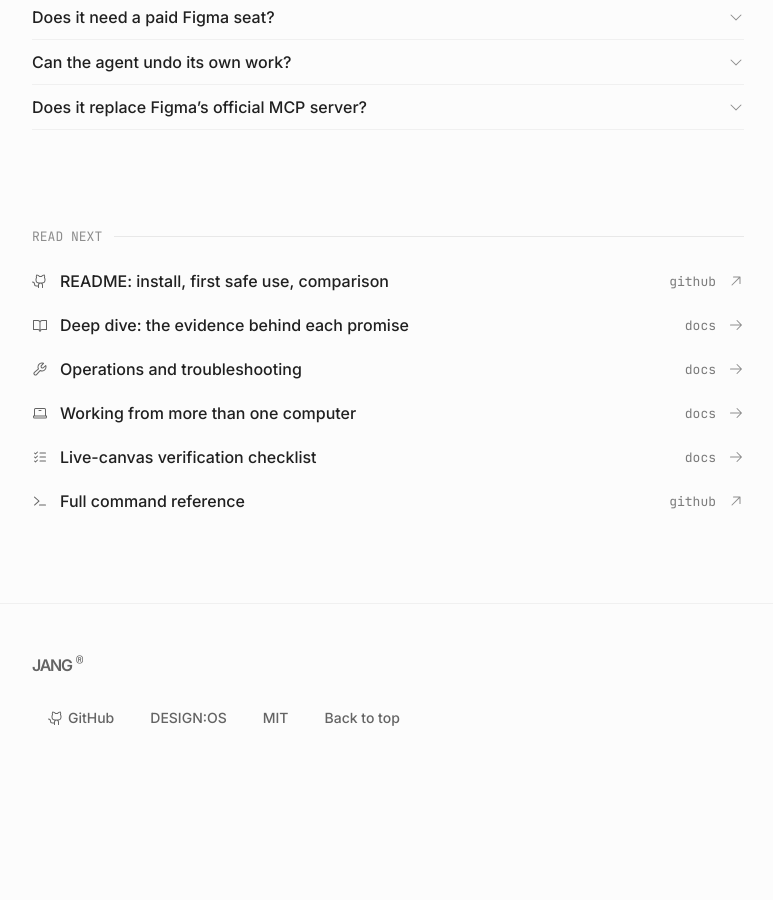
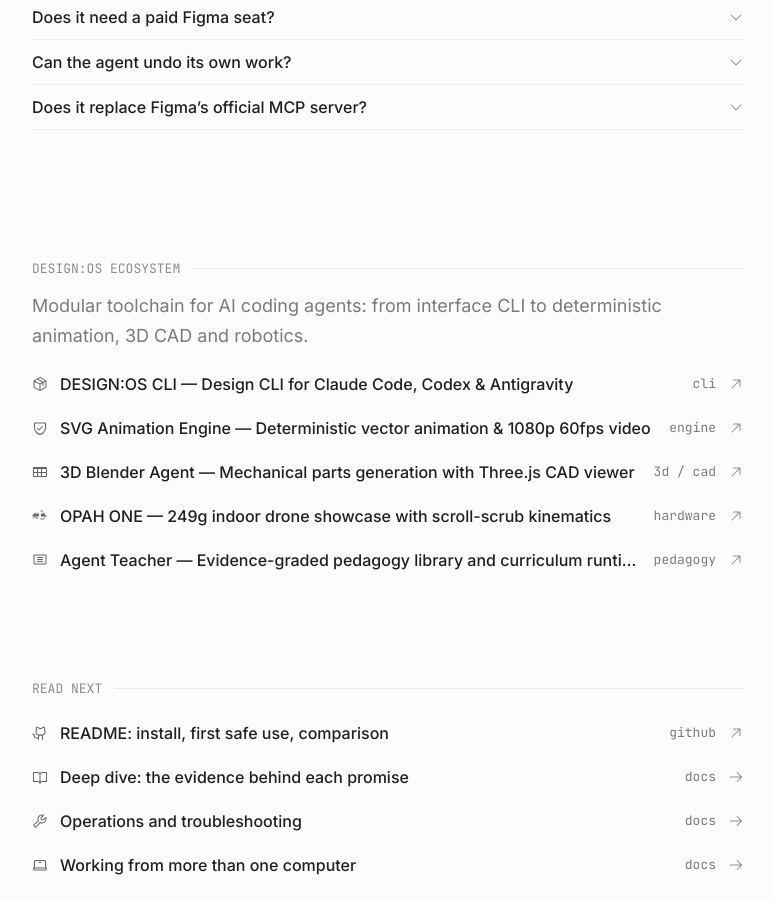
Before and after one commit to jangtrinh/design-os-figma-plugin, a Jekyll site: the page built from docs/index.html, in a window 1280 px wide and 900 px high, scrolled down 5642 px. Shown: the whole window, without its empty margins (252-1025 px from the left). Built offline with Jekyll 4.4.1, drawn with Linux system fonts in a browser that asks for light colours; before the commit the page ends 6424 px from its top, so only the background shows below that.

Commit message:
docs: add DESIGN:OS Ecosystem cross-sale section (#175)

```diff
--- a/docs/index.html
+++ b/docs/index.html
@@ -185,6 +185,18 @@
       <details><summary>Does it replace Figma’s official MCP server? <svg class="ph" viewBox="0 0 256 256" fill="currentColor" aria-hidden="true"><path d="M213.66,101.66l-80,80a8,8,0,0,1-11.32,0l-80-80A8,8,0,0,1,53.66,90.34L128,164.69l74.34-74.35a8,8,0,0,1,11.32,11.32Z"/></svg></summary><p>No. They coexist. The official MCP is the better tool for Code Connect, cross-library search, design-to-code and working with Figma Desktop closed. This bridge writes to the open file on Figma Free.</p></details>
     </section>
 
+    <section id="ecosystem" class="ecosystem" data-pace="chapter" aria-labelledby="ecosystem-h">
+      <h2 id="ecosystem-h" class="ds-heading" data-level="3">DESIGN:OS Ecosystem</h2>
+      <p class="lede" style="margin-bottom:var(--s-6);color:var(--c-gray-1000)">Modular toolchain for AI coding agents: from interface CLI to deterministic animation, 3D CAD and robotics.</p>
+      <div class="link-list">
+        <a class="ds-icon-row" href="https://jangtrinh.github.io/design-os/"><svg class="ph" data-lead="true" viewBox="0 0 256 256" fill="currentColor" aria-hidden="true"><path d="M223.68,66.15,135.68,18a15.88,15.88,0,0,0-15.36,0l-88,48.17a16,16,0,0,0-8.32,14v95.64a16,16,0,0,0,8.32,14l88,48.17a15.88,15.88,0,0,0,15.36,0l88-48.17a16,16,0,0,0,8.32-14V80.18A16,16,0,0,0,223.68,66.15ZM128,32l80.34,44-29.77,16.3-80.35-44ZM128,120,47.66,76l33.9-18.56,80.34,44ZM40,90l80,43.78v85.79L40,175.82Zm176,85.78h0l-80,43.79V133.82l32-17.51V152a8,8,0,0,0,16,0V107.55L216,90v85.77Z"/></svg><span class="ds-icon-row-label">DESIGN:OS CLI — Design CLI for Claude Code, Codex &amp; Antigravity</span><span class="ds-icon-row-meta">cli</span><svg class="ph" viewBox="0 0 256 256" fill="currentColor" aria-hidden="true"><path d="M200,64V168a8,8,0,0,1-16,0V83.31L69.66,197.66a8,8,0,0,1-11.32-11.32L172.69,72H88a8,8,0,0,1,0-16H192A8,8,0,0,1,200,64Z"/></svg></a>
+        <a class="ds-icon-row" href="https://jangtrinh.github.io/design-os-svg-animation/"><svg class="ph" data-lead="true" viewBox="0 0 256 256" fill="currentColor" aria-hidden="true"><path d="M208,40H48A16,16,0,0,0,32,56v56c0,52.72,25.52,84.67,46.93,102.19,23.06,18.86,46,25.26,47,25.53a8,8,0,0,0,4.2,0c1-.27,23.91-6.67,47-25.53C198.48,196.67,224,164.72,224,112V56A16,16,0,0,0,208,40Zm0,72c0,37.07-13.66,67.16-40.6,89.42A129.3,129.3,0,0,1,128,223.62a128.25,128.25,0,0,1-38.92-21.81C61.82,179.51,48,149.3,48,112l0-56,160,0ZM82.34,141.66a8,8,0,0,1,11.32-11.32L112,148.69l50.34-50.35a8,8,0,0,1,11.32,11.32l-56,56a8,8,0,0,1-11.32,0Z"/></svg><span class="ds-icon-row-label">SVG Animation Engine — Deterministic vector animation &amp; 1080p 60fps video</span><span class="ds-icon-row-meta">engine</span><svg class="ph" viewBox="0 0 256 256" fill="currentColor" aria-hidden="true"><path d="M200,64V168a8,8,0,0,1-16,0V83.31L69.66,197.66a8,8,0,0,1-11.32-11.32L172.69,72H88a8,8,0,0,1,0-16H192A8,8,0,0,1,200,64Z"/></svg></a>
+        <a class="ds-icon-row" href="https://jangtrinh.github.io/design-os-3d-blender/"><svg class="ph" data-lead="true" viewBox="0 0 256 256" fill="currentColor" aria-hidden="true"><path d="M224,48H32A16,16,0,0,0,16,64V192a16,16,0,0,0,16,16H224a16,16,0,0,0,16-16V64A16,16,0,0,0,224,48ZM80,192H32V144H80Zm0-64H32V80H80Zm64,64H96V144h48Zm0-64H96V80h48Zm80,64H160V144h64Zm0-64H160V80h64Z"/></svg><span class="ds-icon-row-label">3D Blender Agent — Mechanical parts generation with Three.js CAD viewer</span><span class="ds-icon-row-meta">3d / cad</span><svg class="ph" viewBox="0 0 256 256" fill="currentColor" aria-hidden="true"><path d="M200,64V168a8,8,0,0,1-16,0V83.31L69.66,197.66a8,8,0,0,1-11.32-11.32L172.69,72H88a8,8,0,0,1,0-16H192A8,8,0,0,1,200,64Z"/></svg></a>
+        <a class="ds-icon-row" href="https://jangtrinh.github.io/design-os-drone-showcase/"><svg class="ph" data-lead="true" viewBox="0 0 256 256" fill="currentColor" aria-hidden="true"><path d="M232,120H208.31a56.06,56.06,0,0,0-48.44-55.47A39.8,39.8,0,0,0,168,40H144a8,8,0,0,0,0,16h24a24,24,0,0,1,24,24v8H152a8,8,0,0,0-8,8v32a8,8,0,0,0,8,8h48v8a24,24,0,0,1-24,24H144a8,8,0,0,0,0,16h24a39.8,39.8,0,0,0,24.53-8.44A56.06,56.06,0,0,0,208.31,136H232a8,8,0,0,0,0-16ZM104,136H56V120h48Zm-64,8a24,24,0,0,1,24-24h48V88H64a24,24,0,0,1-24,24H16a8,8,0,0,0,0,16H39.69a56.06,56.06,0,0,0,8.44,24.53A39.8,39.8,0,0,0,72,168H96a8,8,0,0,0,0-16H72a24,24,0,0,1-24-24V120h0a8,8,0,0,0,8-8V80a8,8,0,0,0-8-8H48a39.8,39.8,0,0,0-8.44,8.44A56.06,56.06,0,0,0,32,104H16a8,8,0,0,0,0,16H32v16H16a8,8,0,0,0,0,16H32A56.06,56.06,0,0,0,40,144Z"/></svg><span class="ds-icon-row-label">OPAH ONE — 249g indoor drone showcase with scroll-scrub kinematics</span><span class="ds-icon-row-meta">hardware</span><svg class="ph" viewBox="0 0 256 256" fill="currentColor" aria-hidden="true"><path d="M200,64V168a8,8,0,0,1-16,0V83.31L69.66,197.66a8,8,0,0,1-11.32-11.32L172.69,72H88a8,8,0,0,1,0-16H192A8,8,0,0,1,200,64Z"/></svg></a>
+        <a class="ds-icon-row" href="https://jangtrinh.github.io/design-os-pedagogy/"><svg class="ph" data-lead="true" viewBox="0 0 256 256" fill="currentColor" aria-hidden="true"><path d="M216,40H40A16,16,0,0,0,24,56V184a16,16,0,0,0,16,16H216a16,16,0,0,0,16-16V56A16,16,0,0,0,216,40Zm0,144H40V56H216V184ZM176,88a8,8,0,0,1-8,8H88a8,8,0,0,1,0-16h80A8,8,0,0,1,176,88Zm0,32a8,8,0,0,1-8,8H88a8,8,0,0,1,0-16h80A8,8,0,0,1,176,120Zm0,32a8,8,0,0,1-8,8H88a8,8,0,0,1,0-16h80A8,8,0,0,1,176,152Z"/></svg><span class="ds-icon-row-label">Agent Teacher — Evidence-graded pedagogy library and curriculum runtime</span><span class="ds-icon-row-meta">pedagogy</span><svg class="ph" viewBox="0 0 256 256" fill="currentColor" aria-hidden="true"><path d="M200,64V168a8,8,0,0,1-16,0V83.31L69.66,197.66a8,8,0,0,1-11.32-11.32L172.69,72H88a8,8,0,0,1,0-16H192A8,8,0,0,1,200,64Z"/></svg></a>
+      </div>
+    </section>
+
     <section aria-labelledby="read-h">
       <h2 id="read-h" class="ds-heading" data-level="3">Read next</h2>
       <div class="link-list">
```
